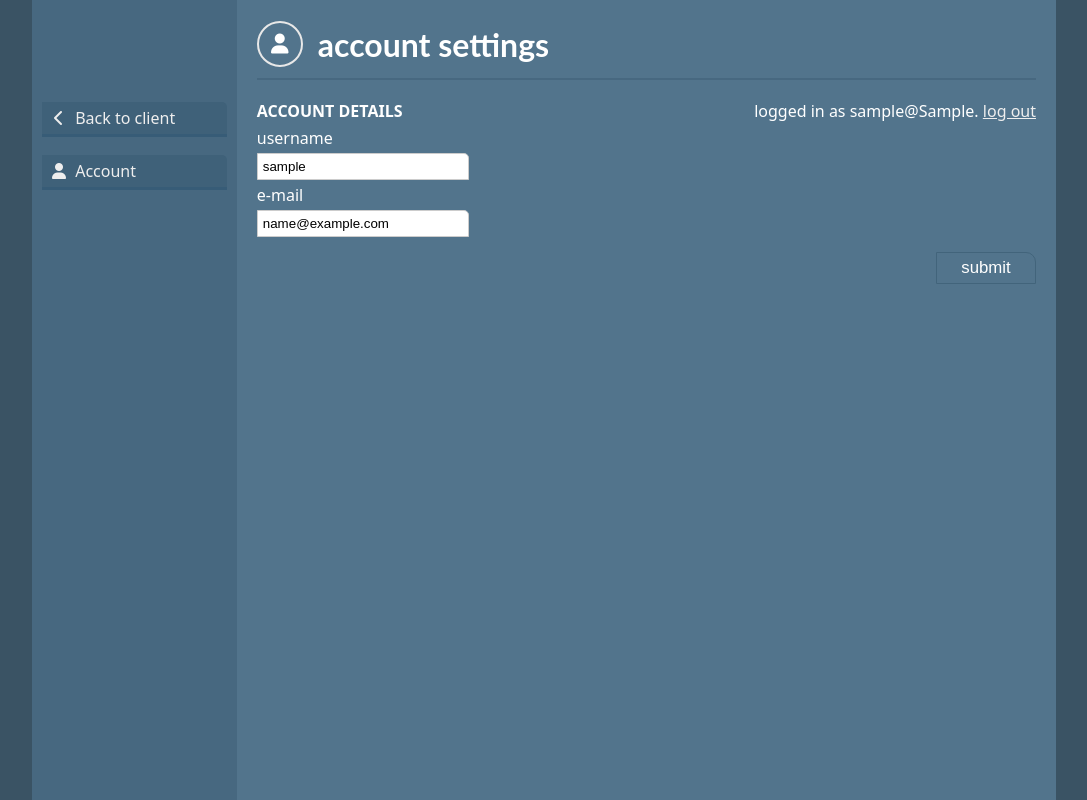
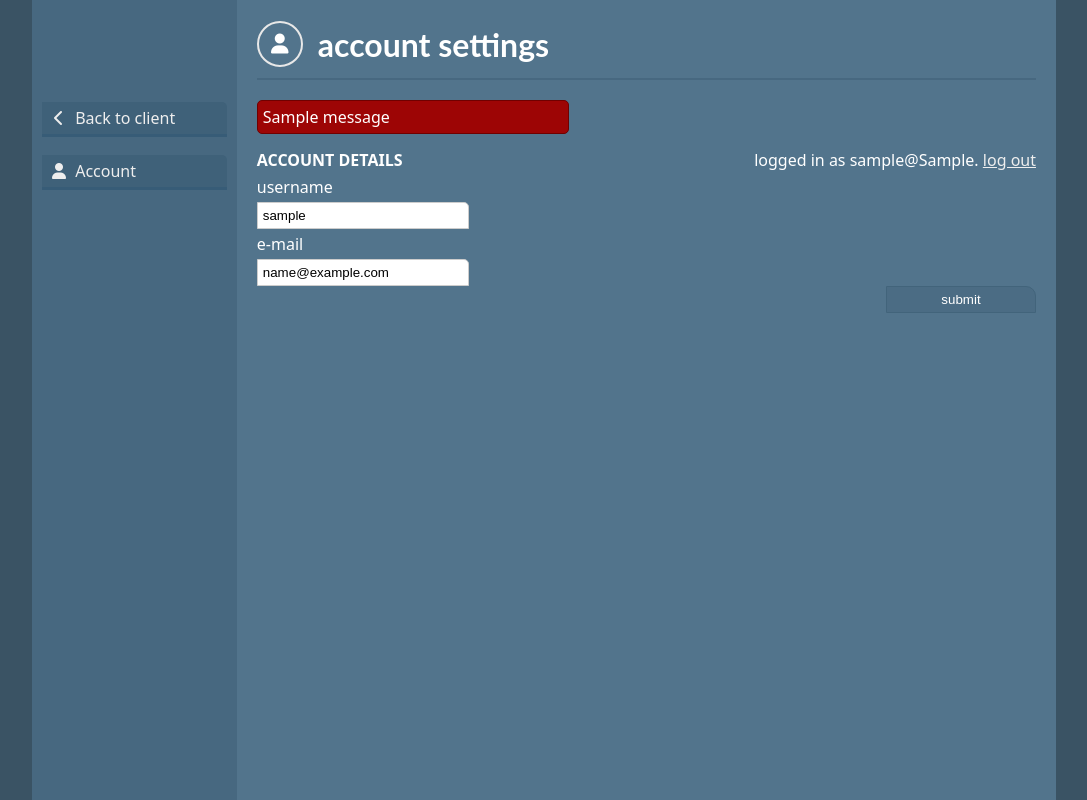
Before and after one commit to punctum-im/drywall, a Flask app: template drywall/templates/settings/account.html in a window 1280 px wide. Shown: the whole page, without its empty margins (96-1183 px from the left). Run offline with Flask 2, Linux system fonts and the light colour scheme; the template is opened without the code that fills it: most values are stand-ins (such as "Sample title", 1, 10 or a date in 2020); one stand-in notice (Sample message) is shown; parts of the project's set-up code (start-up, migrations or seed data) failed here and were passed over; some libraries are stand-ins or nearby versions.

Commit message:
web: finished account settings page
The settings page will soon be expanded with a "clients" category
as part of the authentication bringup. Until then, this will serve
as a template.

```diff
--- a/drywall/static/auth.css
+++ b/drywall/static/auth.css
@@ -64,6 +64,7 @@ form #submit {
 	background-color: #52748c;
 	color: #fff;
 	border: 1px #42647b solid;
+	cursor: pointer;
 }
 form #submit:hover {
 	background-color: #587d97;
--- a/drywall/static/settings.css
+++ b/drywall/static/settings.css
@@ -119,18 +119,10 @@ form input {
     width: 200px;
 }
 form input:active { border-color: #aaa; }
-form #submit {
-    margin: 15px 0 0 0;
-    width: 100px;
-    font-size: 1.05em;
-    background-color: #52748c;
-    color: #fff;
-    border: 1px #42647b solid;
+.button:hover {
+    background-color: #4c6f88;
 }
-form #submit:hover {
-    background-color: #587d97;
-}
-form #submit:active {
+.button:active {
     border: 1px #52748c solid;
     background-color: #48677e;
 }
@@ -138,11 +130,24 @@ form #submit:active {
 .button {
 	padding: 5px 10px;
 	max-width: 150px;
-	background-color: #283b4a;
+	background-color: #4b6c84;
 	display: block;
 	color: #fff !important;
 	border-top-right-radius: 10px;
 	float: right;
+	cursor: pointer;
+    border: 1px #42647b solid;
+}
+
+.flash {
+    padding: 5px;
+    color: #fff;
+    border: 1px solid #700000;
+    background-color: #9d0505;
+    margin-top: 5px;
+    margin-bottom: 15px;
+    border-radius: 5px;
+    max-width: 300px;
 }
 
 @media only screen and (max-width:1024px) {
--- a/drywall/templates/base-settings.html
+++ b/drywall/templates/base-settings.html
@@ -35,6 +35,9 @@
 				{% block header %}{% endblock %}
 			</div>
 			<div class="settings-content">
+            	{% for message in get_flashed_messages() %}
+            	    <div class="flash">{{ message }}</div>
+            	{% endfor %}
 				{% block settings %}{% endblock %}
 			</div>
 		</div>
```
Also changed, not shown: drywall/web.py (+32 -11 lines).
